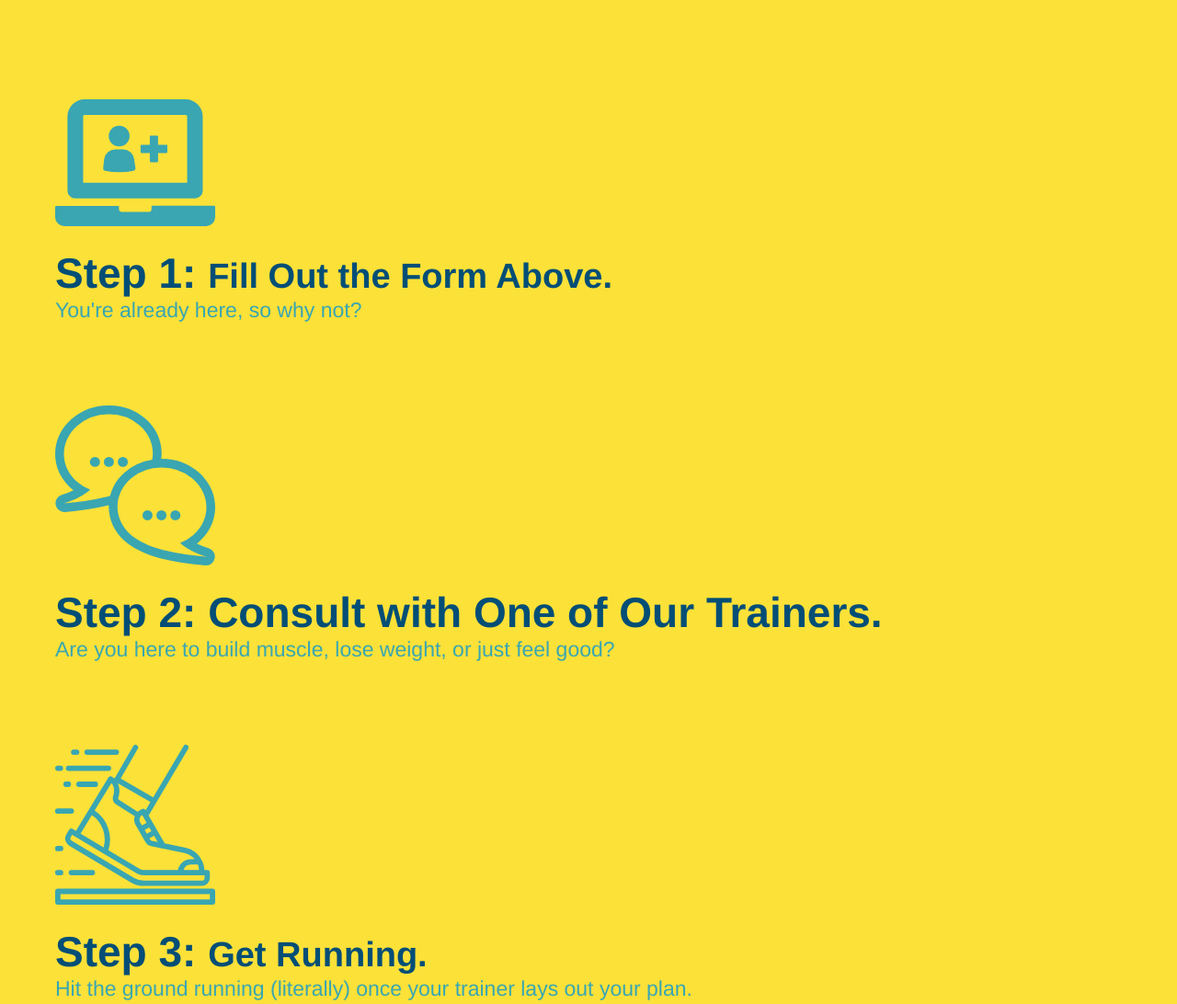
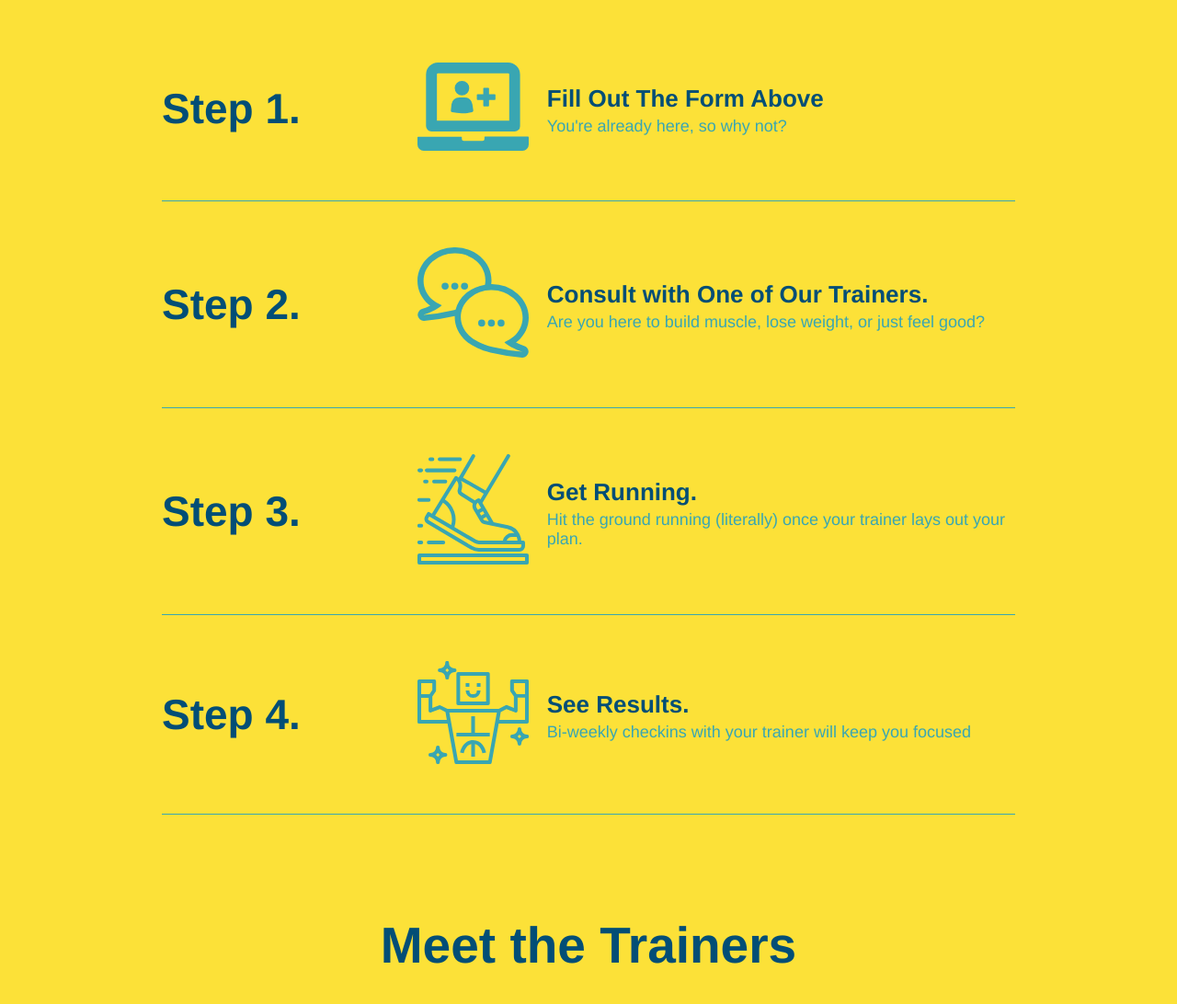
Before and after one commit to pablodlc/run-buddy, a plain HTML site: page index.html in a window 1280 px wide. Shown: the part 1260-2352 px from the top of the page at 92% size. Drawn offline with Linux system fonts and the light colour scheme.

Commit message:
add flexbox to steps

```diff
--- a/assets/css/style.css
+++ b/assets/css/style.css
@@ -50,13 +50,6 @@ header nav ul li a {
     font-size: 1.55vw;
 }
 
-header h1 {
-    font-weight: bold;
-    font-size: 36px;
-    color: #fce138;
-    margin: 0;
-    display: inline;
-}
 
 /* Apply styles to <section> */
 .section-title {
@@ -77,30 +70,53 @@ header h1 {
     border-color: #39a6b2;
 }
 
-.steps div {
-    margin-bottom: 80px;
+.step {
+    margin: 50px auto;
+    padding-bottom: 50px;
+    width: 80%;
+    border-bottom: 1px solid #39a6b2;
+    display: flex;
+    flex-wrap: wrap;
+    align-items: center;
+    justify-content: space-between;
 }
 
-.steps img {
-    width: 15%;
-    margin: 10px 0;
+.step h3 {
+    color: #024e76;
+    font-size: 46px;
+    flex: 1 30%;
 }
 
-.steps h3 {
-    color: #024e76;
-    font-size: 46px;
-    margin-top: 10px;
+.step-info {
+    flex: 2 70%;
+    display: flex;
+    flex-wrap: wrap;
+    align-items: center;
 }
 
-.steps p {
-    color: #39a6b2;
-    font-size: 23px;
+.step-img {
+    flex: 1 12%;
+    margin-right: 20px;
 }
 
-.steps span {
-    font-size: 38px;
+.step-img img {
+    max-width: 100%;
 }
 
+.step-text {
+    flex: 12;
+}
+
+.step-text p {
+    color: #39a6b2;
+    font-size: 18px;
+}
+
+.step-text h4 {
+    font-size: 26px;
+    line-height: 1.5;
+    color: #024e76;
+}
 
 section {
     padding: 60px;
--- a/index.html
+++ b/index.html
@@ -1,3 +1,14 @@
+
+<!-- Pick up 2.2.9 Use the Flex Property for Widths -->
+
+
+
+
+
+
+
+
+
 <!DOCTYPE html>
 <html lang="en">
 <head>
@@ -112,31 +123,65 @@
             </h2>
         </div>
 
-        <div>
-            <!-- insert this img element -->
+<!-- Step 1 -->
+        <div class="step">
+            <h3>Step 1.</h3>
+            <div class="step-info">
+                <div class="step-img">
                     <img src="./assets/images/step-1.svg" alt="" />
-            <h3>Step 1: <span>Fill Out the Form Above.</span></h3>
+                </div>
+
+                <div class="step-text">
+                    <h4>Fill Out The Form Above</h4>
                     <p>You're already here, so why not?</p>
                 </div>
+            </div>
+        </div>
 
-        <div>
+<!-- Step 2 -->
+        <div class="step">
+            <h3>Step 2.</h3>
+            <div class="step-info">
+                <div class="step-img">
                     <img src="./assets/images/step-2.svg" alt="" />
-            <h3>Step 2: Consult with One of Our Trainers.</h3>
+                </div>
+
+                <div class="step-text">
+                    <h4>Consult with One of Our Trainers.</h4>
                     <p>Are you here to build muscle, lose weight, or just feel good?</p>
                 </div>
+            </div>
+        </div>
 
-        <div>
+<!-- Step 3 -->
+        <div class="step">
+            <h3>Step 3.</h3>
+            <div class="step-info">
+                <div class="step-img">
                     <img src="./assets/images/step-3.svg" alt="" />
-            <h3>Step 3: <span>Get Running.</span></h3>
+                </div>
+
+                <div class="step-text">
+                    <h4>Get Running.</h4>
                     <p>Hit the ground running (literally) once your trainer lays out your plan.</p>
                 </div>
+            </div>
+        </div>
 
-        <div>
+<!-- Step 4 -->
+        <div class="step">
+            <h3>Step 4.</h3>
+            <div class="step-info">
+                <div class="step-img">
                     <img src="./assets/images/step-4.svg" alt="" />
-            <h3>Step 4: <span>See Results.</span></h3>
+                </div>
+
+                <div class="step-text">
+                    <h4>See Results.</h4>
                     <p>Bi-weekly checkins with your trainer will keep you focused</p>
                 </div>
-    </section>
+            </div>
+        </div>
 
     <section id="your-trainers" class="trainers">
         <div class="flex-row">
```
Lines whose indentation alone changed are shown as unchanged.
